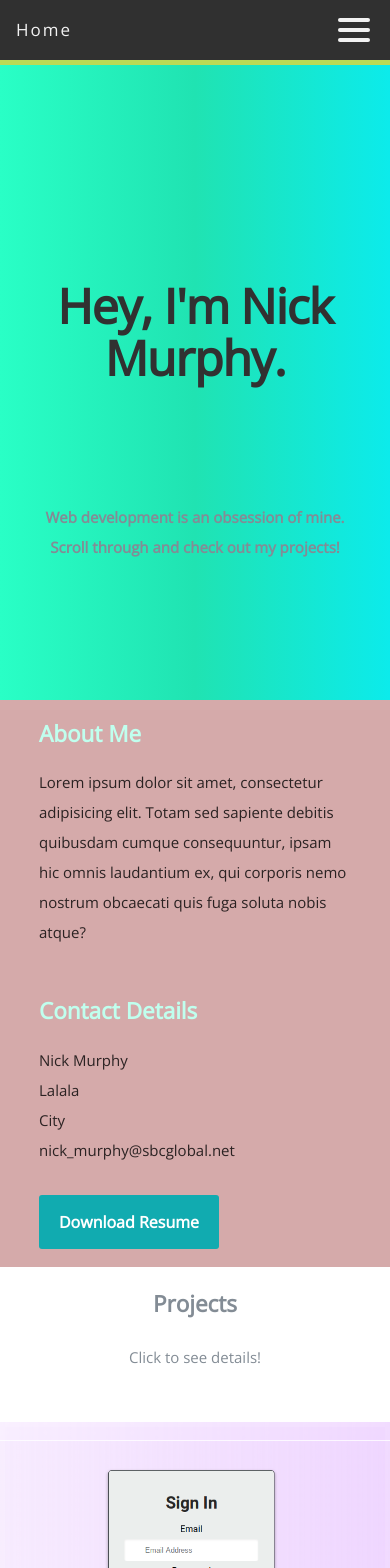
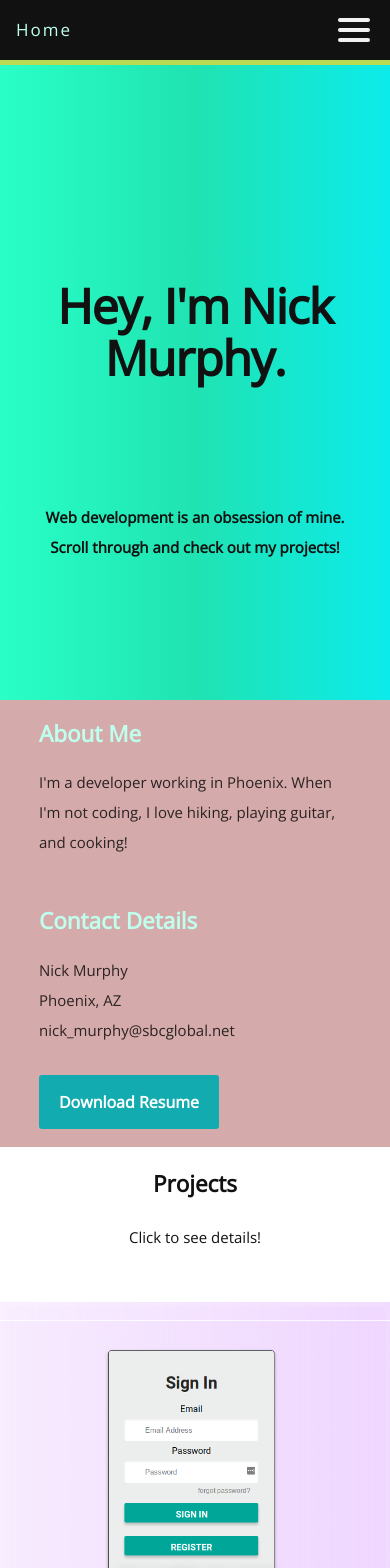
Before and after one commit to Ozymandias9000/murphy_portfolio, a React (Create React App) app: page / in a window 390 px wide. Shown: the top 1568 px of the page. Built offline with nearby package versions, Linux system fonts and the light colour scheme.

Commit message:
Updated colors, about me text, and centered nav links

```diff
--- a/package.json
+++ b/package.json
@@ -5,7 +5,7 @@
   "dependencies": {
     "react": "^16.3.2",
     "react-dom": "^16.3.2",
-    "react-scripts": "1.1.4"
+    "react-scripts": "^1.1.4"
   },
   "scripts": {
     "start": "react-scripts start",
--- a/src/App.css
+++ b/src/App.css
@@ -1,5 +1,4 @@
 h1 {
-	color: #313131;
   font-size: 5em;
   line-height: 1.1em;
   letter-spacing: -1px;
@@ -8,8 +7,6 @@ h1 {
 h3 {
   font-size: 1.5em;
 }
-
-
 
 p {
   margin: 0 0 30px 0;
@@ -22,9 +19,9 @@ button,
 input[type="submit"],
 input[type="reset"],
 input[type="button"] {
-	font: 16px/30px 'Open Sans', sans-serif;
+  font: 16px/30px "Open Sans", sans-serif;
   font-weight: 700;
-	background: #11ABB0;
+  background: #11abb0;
   display: inline-block;
   text-decoration: none;
   letter-spacing: 0;
@@ -35,11 +32,11 @@ input[type="button"] {
   cursor: pointer;
   height: auto;
 
-	-webkit-transition: all .2s ease-in-out;
-	-moz-transition: all .2s ease-in-out;
-	-o-transition: all .2s ease-in-out;
-	-ms-transition: all .2s ease-in-out;
-	transition: all .2s ease-in-out;
+  -webkit-transition: all 0.2s ease-in-out;
+  -moz-transition: all 0.2s ease-in-out;
+  -o-transition: all 0.2s ease-in-out;
+  -ms-transition: all 0.2s ease-in-out;
+  transition: all 0.2s ease-in-out;
 
   -moz-border-radius: 3px;
   -webkit-border-radius: 3px;
--- a/src/components/AboutMe/aboutme.css
+++ b/src/components/AboutMe/aboutme.css
@@ -2,16 +2,16 @@
   height: auto;
   display: grid;
   justify-content: center;
-	background: #D5AAAA;
+  background: #d5aaaa;
 }
 
 .about-me__text {
-	color: hsla(0,0%,0%, .8);
+  color: hsla(0, 0%, 0%, 0.8);
   width: 80vw;
 }
 
 .about-me__text h2 {
-	color: #C0FFEE;
+  color: #c0ffee;
   width: 80vw;
 }
 
--- a/src/components/AboutMe/aboutme.js
+++ b/src/components/AboutMe/aboutme.js
@@ -9,7 +9,7 @@ const AboutMe = props => (
 					About Me
 			</h2>
 			<p>
-				Lorem ipsum dolor sit amet, consectetur adipisicing elit. Totam sed sapiente debitis quibusdam cumque consequuntur, ipsam hic omnis laudantium ex, qui corporis nemo nostrum obcaecati quis fuga soluta nobis atque?
+				I'm a developer working in Phoenix. When I'm not coding, I love hiking, playing guitar, and cooking!
 			</p>
 			<span id='contact'></span>
 			<h2>
@@ -17,8 +17,7 @@ const AboutMe = props => (
 			</h2>
 			<p>
 				Nick Murphy <br />
-				Lalala <br />
-				City <br />
+				Phoenix, AZ <br />
 				nick_murphy@sbcglobal.net <br />
 			</p>
 
--- a/src/components/Footer/footer.css
+++ b/src/components/Footer/footer.css
@@ -1,10 +1,11 @@
 footer {
-	position: relative;
-	padding-top: 50px;
-	padding-bottom: 30px;
-	border-top: 4px solid #BADA55;
-	width:100%;
-	background:#303030;
-	font-size: 14px;
-	text-align: center;
+  position: relative;
+  padding-top: 50px;
+  padding-bottom: 30px;
+  border-top: 4px solid #bada55;
+  width: 100%;
+  background: var(--black);
+  font-size: 14px;
+  text-align: center;
+  color: #c0ffee;
 }
--- a/src/components/Header/header.css
+++ b/src/components/Header/header.css
@@ -3,7 +3,7 @@ header {
   min-width: 100vw;
   display: grid;
   justify-items: center;
-	background: #0cebeb;  /* fallback for old browsers */
+  background: #0cebeb; /* fallback for old browsers */
   background: -webkit-linear-gradient(left, #29ffc6, #20e3b2, #0cebeb);
   background: -moz-linear-gradient(left, #29ffc6, #20e3b2, #0cebeb);
   background: -o-linear-gradient(left, #29ffc6, #20e3b2, #0cebeb);
@@ -20,13 +20,12 @@ header > .banner-text {
   margin-top: 125px;
 }
 
-#home {
+#home--link {
   top: 0;
 }
 
 /* --------------------------------------------------------------------- */
 @media only screen and (max-width: 1024px) {
-
   /* header styles
  ------------------------------------------------------------------ */
   header h1 {
@@ -35,7 +34,6 @@ header > .banner-text {
 }
 
 @media only screen and (max-width: 830px) {
-
   /* header styles
  ------------------------------------------------------------------ */
   header h1 {
--- a/src/components/Header/header.js
+++ b/src/components/Header/header.js
@@ -4,7 +4,7 @@ import Nav from '../Nav/nav';
 
 const Header = props => (
 	<header>
-		<span id ='home'></span>
+		<span id ='home--link'></span>
 		<Nav />
 		<div className='banner-text'>
 			<h1>Hey, I'm Nick Murphy.</h1>
--- a/src/components/Nav/nav.css
+++ b/src/components/Nav/nav.css
@@ -1,31 +1,30 @@
-/* Add a black background color to the top navigation */
 .nav {
-	background-color: #303030;
+  background-color: var(--black);
   letter-spacing: 2px;
   height: auto;
   width: 100vw;
   white-space: nowrap;
   display: grid;
-	grid: 60px / repeat(6, 1fr);
-	justify-items: start;
+  grid: 60px / repeat(7, 1fr);
+  justify-items: center;
   align-items: center;
-	grid-gap: 30px;
   padding: 0;
   margin: 0;
-	border-bottom: 5px solid #BADA55;
+  border-bottom: 5px solid #bada55;
   position: fixed;
   overflow: hidden;
 }
 
 /* Style the links inside the navigation bar */
-.nav a, .nav--responsive a {
+.nav a,
+.nav--responsive a {
   display: block;
-    color: #f2f2f2;
+  color: #c0ffee;
   text-align: center;
   padding: 14px 16px;
   text-decoration: none;
   font-size: 17px;
-    transition: all .2s;
+  transition: all 0.2s;
 }
 
 /* Change the color of links on hover */
@@ -34,9 +33,13 @@
   color: black;
 }
 
+#home {
+  grid-column-start: 2;
+}
+
 /* Add an active class to highlight the current page */
 .active {
-    background-color: #4CAF50;
+  background-color: #4caf50;
   color: white;
 }
 
@@ -52,7 +55,9 @@
   cursor: pointer;
 }
 
-.bar1, .bar2, .bar3 {
+.bar1,
+.bar2,
+.bar3 {
   width: 32px;
   height: 4px;
   background-color: #f2f2f2;
@@ -63,8 +68,8 @@
 
 /* Rotate first bar */
 .change .bar1 {
-    -webkit-transform: rotate(-45deg) translate(-7px, 6px) ;
-    transform: rotate(-45deg) translate(-7px, 6px) ;
+  -webkit-transform: rotate(-45deg) translate(-7px, 6px);
+  transform: rotate(-45deg) translate(-7px, 6px);
 }
 
 /* Fade out the second bar */
@@ -74,13 +79,15 @@
 
 /* Rotate last bar */
 .change .bar3 {
-    -webkit-transform: rotate(45deg) translate(-8px, -8px) ;
-    transform: rotate(45deg) translate(-8px, -8px) ;
+  -webkit-transform: rotate(45deg) translate(-8px, -8px);
+  transform: rotate(45deg) translate(-8px, -8px);
 }
 
 /* When the screen is less than 600 pixels wide, hide all links, except for the first one ("Home"). Show the link that contains should open and close the topnav (.icon) */
 @media screen and (max-width: 700px) {
-  .nav a:not(:first-child) {display: none;}
+  .nav a:not(:first-child) {
+    display: none;
+  }
   .nav .menuIcon {
     grid-column: span 1/ -1;
     display: block;
@@ -98,12 +105,12 @@
     width: 100vw;
     white-space: nowrap;
     display: grid;
-		grid:  repeat(6, 1fr) ;
+    grid: repeat(6, 1fr);
     justify-items: center;
     align-items: center;
     top: -300px;
     transform: translateY(300px);
-		border-bottom: 5px solid #BADA55;
+    border-bottom: 5px solid #bada55;
     position: fixed;
     overflow: hidden;
     transition: all 0.3s;
@@ -117,10 +124,14 @@
   }
 
   .nav--responsive a {
-  	border-top: 2px solid #BADA55;
+    border-top: 2px solid #bada55;
     display: block;
     text-align: left;
     padding: 20px 0 20px 0;
+  }
+
+  #home {
+    grid-column-start: 1;
   }
 
   .nav--responsive a:first-child {
--- a/src/components/Projects/projects.css
+++ b/src/components/Projects/projects.css
@@ -1,4 +1,4 @@
-@import url('https://fonts.googleapis.com/css?family=Amatic+SC');
+@import url("https://fonts.googleapis.com/css?family=Amatic+SC");
 
 section {
   width: 100vw;
@@ -6,7 +6,7 @@ section {
   height: auto;
 }
 
-section .project-text  {
+section .project-text {
   text-align: center;
   margin-bottom: 50px;
 }
@@ -27,56 +27,79 @@ section .project-text  {
 }
 
 .panel {
-      background:#6B0F9C;
-      box-shadow:inset 0 0 0 5px rgba(255,255,255,0.1);
-      color:black;
+  background: #6b0f9c;
+  box-shadow: inset 0 0 0 5px rgba(255, 255, 255, 0.1);
+  color: var(--black);
   text-align: center;
   /* Safari transitionend event.propertyName === flex */
   /* Chrome + FF transitionend event.propertyName === flex-grow */
-      transition:
-        font-size .7s cubic-bezier(0.61,-0.19, 0.7,-0.11),
-        flex 0.7s cubic-bezier(0.61,-0.19, 0.7,-0.11),
-        background 0.2s;
-      font-size: .5em;
+  transition: font-size 0.7s cubic-bezier(0.61, -0.19, 0.7, -0.11),
+    flex 0.7s cubic-bezier(0.61, -0.19, 0.7, -0.11), background 0.2s;
+  font-size: 0.5em;
   font-weight: 600;
-      background-size:cover;
-      background-position:center;
+  background-size: cover;
+  background-position: center;
   flex: 1;
   min-width: 150px;
   justify-content: center;
   align-items: center;
   display: flex;
   flex-direction: column;
-
 }
 
-    .panel1 { background-image:url(../../img/img-smart-brain.png); }
-    .panel2 { background-image:url(../../img/img-background-gen.png); }
-    .panel3 { background-image:url(../../img/img-todo.png); }
-    .panel4 { background-image:url(../../img/img-pomo-clock.png); color: white; }
-    .panel5 { background-image:url(../../img/img-react-coin.png); color: white; }
-		.panel6 { background-image:url(../../img/img-wiki-search.png); color: white; }
+.panel1 {
+  background-image: url(../../img/img-smart-brain.png);
+}
+.panel2 {
+  background-image: url(../../img/img-background-gen.png);
+}
+.panel3 {
+  background-image: url(../../img/img-todo.png);
+}
+.panel4 {
+  background-image: url(../../img/img-pomo-clock.png);
+  color: white;
+}
+.panel5 {
+  background-image: url(../../img/img-react-coin.png);
+  color: white;
+}
+.panel6 {
+  background-image: url(../../img/img-wiki-search.png);
+  color: white;
+}
 
 .panel > * {
-      margin:0;
+  margin: 0;
   width: 100%;
-      transition:transform 0.5s;
+  transition: transform 0.5s;
   flex: 1 0 auto;
   display: flex;
   justify-content: center;
   align-items: center;
 }
 
-.panel > *:first-child { transform: translateY(-100%); font-size: 0; }
-.panel.open-active > *:first-child { transform: translateY(0%); font-size: 2em }
-.panel > *:last-child { transform: translateY(100%); font-size: 0 }
-.panel.open-active > *:last-child { transform: translateY(0%); font-size: 2em }
-
+.panel > *:first-child {
+  transform: translateY(-100%);
+  font-size: 0;
+}
+.panel.open-active > *:first-child {
+  transform: translateY(0%);
+  font-size: 2em;
+}
+.panel > *:last-child {
+  transform: translateY(100%);
+  font-size: 0;
+}
+.panel.open-active > *:last-child {
+  transform: translateY(0%);
+  font-size: 2em;
+}
 
 .panel p {
   text-transform: uppercase;
-      font-family: 'Amatic SC', cursive;
-      text-shadow:0 0 4px rgba(0, 0, 0, 0.72), 0 0 14px rgba(0, 0, 0, 0.45);
+  font-family: "Amatic SC", cursive;
+  text-shadow: 0 0 4px rgba(0, 0, 0, 0.72), 0 0 14px rgba(0, 0, 0, 0.45);
   cursor: pointer;
   line-height: 50px;
   overflow: hidden;
@@ -112,11 +135,27 @@ section .project-text  {
     min-height: 500px;
   }
 
-.panel > *:first-child { transform: translateX(-100%); font-size: 0; }
-.panel.open-active > *:first-child { transform: translateX(0%); font-size: 2em }
-.panel > *:last-child { transform: translateX(100%); font-size: 0 }
-.panel.open-active > *:last-child { transform: translateX(0%); font-size: 1em }
+  .panel > *:first-child {
+    transform: translateX(-100%);
+    font-size: 0;
+  }
+  .panel.open-active > *:first-child {
+    transform: translateX(0%);
+    font-size: 2em;
+  }
+  .panel > *:last-child {
+    transform: translateX(100%);
+    font-size: 0;
+  }
+  .panel.open-active > *:last-child {
+    transform: translateX(0%);
+    font-size: 1em;
+  }
 
-.panel5 { background-size: cover; }
-.panel6 { background-size: cover; }
+  .panel5 {
+    background-size: cover;
   }
+  .panel6 {
+    background-size: cover;
+  }
+}
--- a/src/index.css
+++ b/src/index.css
@@ -1,17 +1,24 @@
-@import url('https://fonts.googleapis.com/css?family=Open+Sans');
+@import url("https://fonts.googleapis.com/css?family=Open+Sans");
 
-*, :before, :after {
-	box-sizing: border-box;
+*,
+:before,
+:after {
+  box-sizing: border-box;
 }
 
-html, body {
+:root {
+  --black: #111111;
+}
+
+html,
+body {
   margin: 0;
   padding: 0;
-  font-family: 'Open Sans', sans-serif;
+  font-family: "Open Sans", sans-serif;
   font-weight: normal;
   font-size: 15px;
+  color: var(--black);
   line-height: 30px;
-  color: #838c95;
   min-width: 100vw;
   min-height: 100vh;
 }
```
Also changed, not shown: src/components/Nav/menu.png (deleted), 1 other file (tests, documents, lock files or other folders). Lines whose indentation alone changed are shown as unchanged.
